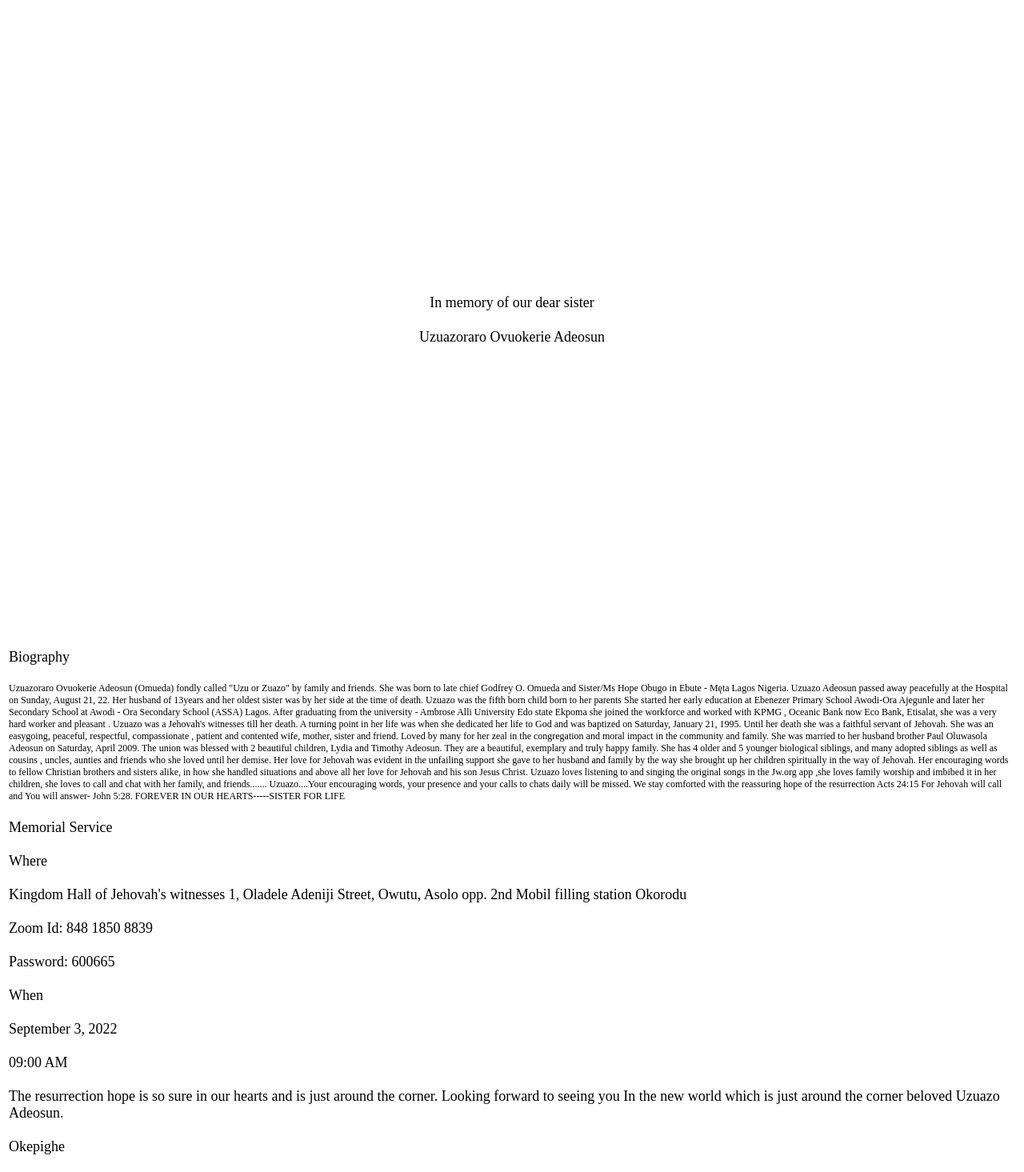
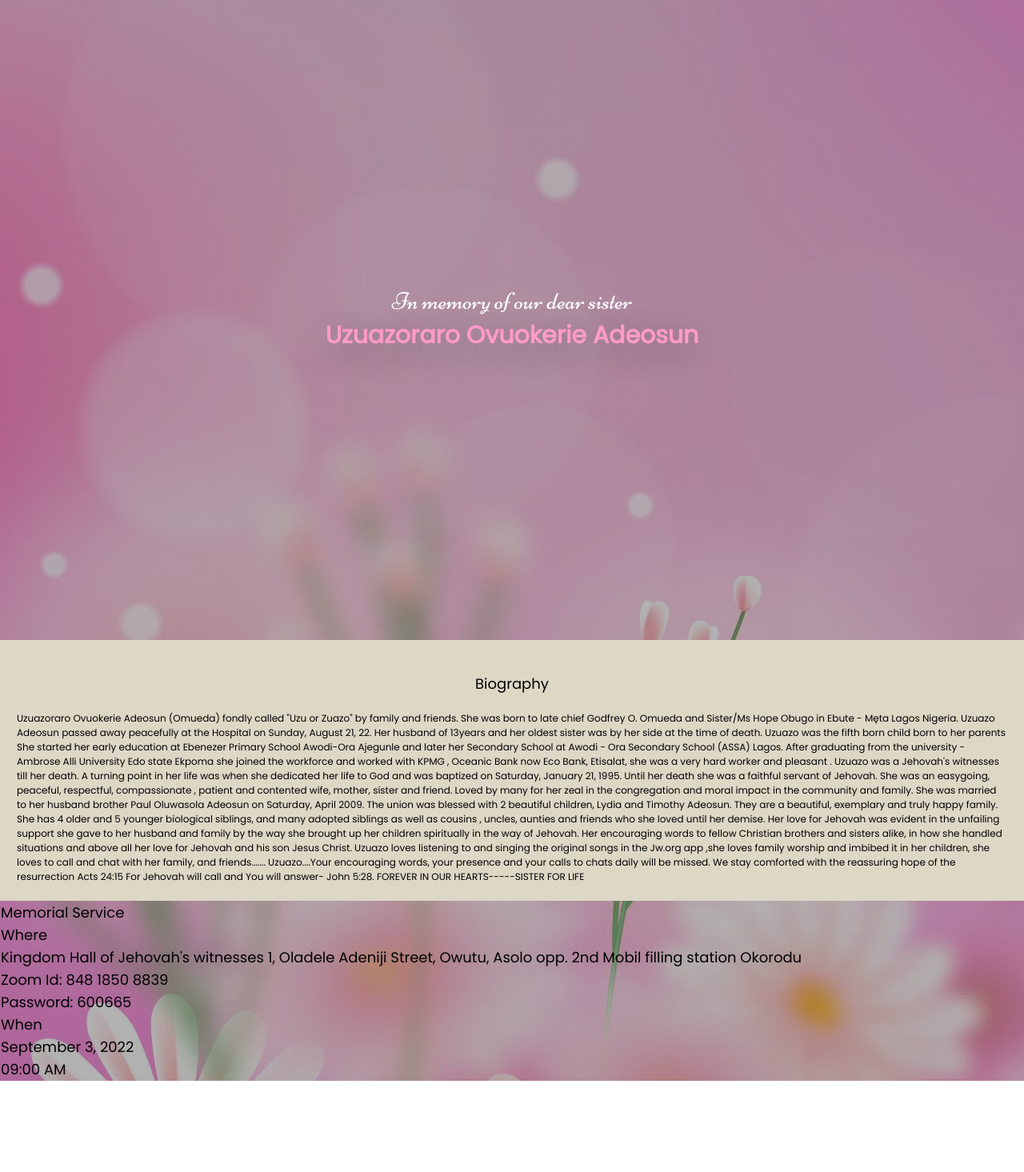
Before and after one commit to DevEmmy/tribute-website, a React (Create React App) app: page / in a window 1280 px wide. Shown: the top 1465 px of the page at 80% size. After the commit the page ends 1351 px from the top, so only its background shows below. Built offline with nearby package versions, Linux system fonts and the light colour scheme.

Commit message:
added more styled components

```diff
--- a/package.json
+++ b/package.json
@@ -7,11 +7,14 @@
     "@testing-library/react": "^13.3.0",
     "@testing-library/user-event": "^13.5.0",
     "react": "^18.2.0",
+    "react-card-carousel": "^1.1.3",
     "react-dom": "^18.2.0",
     "react-icons": "^4.4.0",
+    "react-multi-carousel": "^2.8.2",
     "react-router-dom": "^6.3.0",
     "react-scripts": "5.0.1",
     "styled-components": "^5.3.5",
+    "swiper": "^8.3.2",
     "web-vitals": "^2.1.4"
   },
   "scripts": {
--- a/public/index.html
+++ b/public/index.html
@@ -15,6 +15,10 @@
       user's mobile device or desktop. See https://developers.google.com/web/fundamentals/web-app-manifest/
     -->
     <link rel="manifest" href="%PUBLIC_URL%/manifest.json" />
+    <link rel="preconnect" href="https://fonts.googleapis.com">
+    <link rel="preconnect" href="https://fonts.googleapis.com">
+    <link rel="preconnect" href="https://fonts.gstatic.com" crossorigin>
+    <link href="https://fonts.googleapis.com/css2?family=Niconne&family=Open+Sans&family=Poppins&display=swap" rel="stylesheet">
     <!--
       Notice the use of %PUBLIC_URL% in the tags above.
       It will be replaced with the URL of the `public` folder during the build.
--- a/src/App.js
+++ b/src/App.js
@@ -4,12 +4,13 @@ import Header from "./Components/Header";
 import Tributes from "./Components/Tributes";
 
 function App() {
+
   return (
     <>
       <Header />
       <Biography />
       <Details />
-      <Tributes />
+      {/* <Tributes /> */}
     </>
   );
 }
--- a/src/Components/Biography.jsx
+++ b/src/Components/Biography.jsx
@@ -5,7 +5,7 @@ import { BiographyContainer, Text } from './styles'
 const Biography = () => {
   return (
     <BiographyContainer>
-        <Text>
+        <Text centered padding="20px 0">
             Biography
         </Text>
 
--- a/src/Components/Header.jsx
+++ b/src/Components/Header.jsx
@@ -5,10 +5,13 @@ import { HeaderContainer, Text } from './styles'
 const Header = () => {
   return (
     <HeaderContainer>
-        <Text>
+        <Text fontSize="30px" padding="0" textAlign="center" color='white'
+        family="niconne">
             {data.title}
         </Text>
-        <Text>
+        <Text color='rgb(255,155,200)' fontSize="30px" fontWeight="600" padding="0"  centered={true}
+        shadow="0 10px 50px rgba(0,0,0,0.3)"
+        >
             {data.name}
         </Text>
     </HeaderContainer>
--- a/src/Components/Tributes.jsx
+++ b/src/Components/Tributes.jsx
@@ -1,23 +1,41 @@
 import React from 'react'
 import { tributes } from './data'
-import { Text } from './styles'
+import { Text, Card } from './styles'
+import ReactCardCarousel from "react-card-carousel";
 
 const Tributes = () => {
+    const CARD_STYLE = {
+            position: "relative",
+            // height: "100vh",
+            width: "100%",
+            display: "flex",
+            flex: 1,
+            justifyContent: "center",
+            alignItems: "middle",
+            padding: 0,
+            margin: 0,
+            // marginTop: "100px"
+
+        };
+
   return (
-    <div>
-        {tributes.map((_,i)=>{
+    <div style={CARD_STYLE}>
+        <ReactCardCarousel autoplay={true} autoplay_speed={5000}>
+            {tributes.map((_,i)=>{
             return(
-                <div key={i}>
-                    <Text>
+                <Card bg="blue" key={i}>
+                    <Text fontSize="5px">
                         {_.tribute}
                     </Text>
 
                     <Text>
                         {_.by}
                     </Text>
-                </div>
+                </Card>
             )
         })}
+        </ReactCardCarousel>
+
     </div>
   )
 }
--- a/src/Components/styles.jsx
+++ b/src/Components/styles.jsx
@@ -1,13 +1,16 @@
 import styled from "styled-components"
+import bg1 from "./assets/bg1.jpg"
 
 export const Text = styled.p`
     font-size: ${({fontSize})=> fontSize || "18px"};
     font-weight: ${({fontWeight})=> fontWeight || "500"};
-    padding: ${({padding})=> padding || "10px"};
+    padding: ${({padding})=> padding || "0px"};
     margin: ${({margin})=> margin || "1px"};
     color: ${({color})=> color || "#000"};
     text-align: ${({centered})=> centered ? "center" : "start"};
-    font-family: ${({family})=> family || "serif"};
+    font-family: ${({family})=> family || "poppins"};
+    width: ${({width})=> width || "auto"};
+    text-shadow: ${({shadow})=> shadow || "none"};
 `
 
 export const Card = styled.div`
@@ -15,12 +18,15 @@ export const Card = styled.div`
     margin: ${({margin})=> margin || "0px"};
     border-radius:${({radius})=>  radius || "10px"};
     background-color: ${({bg})=> bg || "transparent"};
+    width: 120%;
+    box-sizing: border-box;
+    height: 200px;
 `
 
 export const HeaderContainer = styled.div`
     height: 100vh;
     width: 100%;
-    /* background-color: black; */
+
     display: flex;
     flex-direction: column;
     align-items: center;
@@ -28,9 +34,14 @@ export const HeaderContainer = styled.div`
 `
 
 export const BiographyContainer = styled.div`
-
+    padding: 20px ;
+    background-color: #DDD7C6;
 `
 
 export const DetailsContainer = styled.div`
 
 `
+
+export const Images = styled.div`
+
+`
--- a/src/index.css
+++ b/src/index.css
@@ -1,10 +1,10 @@
 body {
   margin: 0;
-  font-family: -apple-system, BlinkMacSystemFont, 'Segoe UI', 'Roboto', 'Oxygen',
-    'Ubuntu', 'Cantarell', 'Fira Sans', 'Droid Sans', 'Helvetica Neue',
-    sans-serif;
+  font-family: 'open sans';
   -webkit-font-smoothing: antialiased;
   -moz-osx-font-smoothing: grayscale;
+  background-image:linear-gradient(to bottom, rgba(0,0,0,0.3), rgba(0,0,0,0.3)), url(./Components/assets/bg1.jpg);
+  background-attachment: fixed;
 }
 
 code {
```
Also changed, not shown: src/Components/assets/bg1.jpg (added), 1 other file (tests, documents, lock files or other folders).
